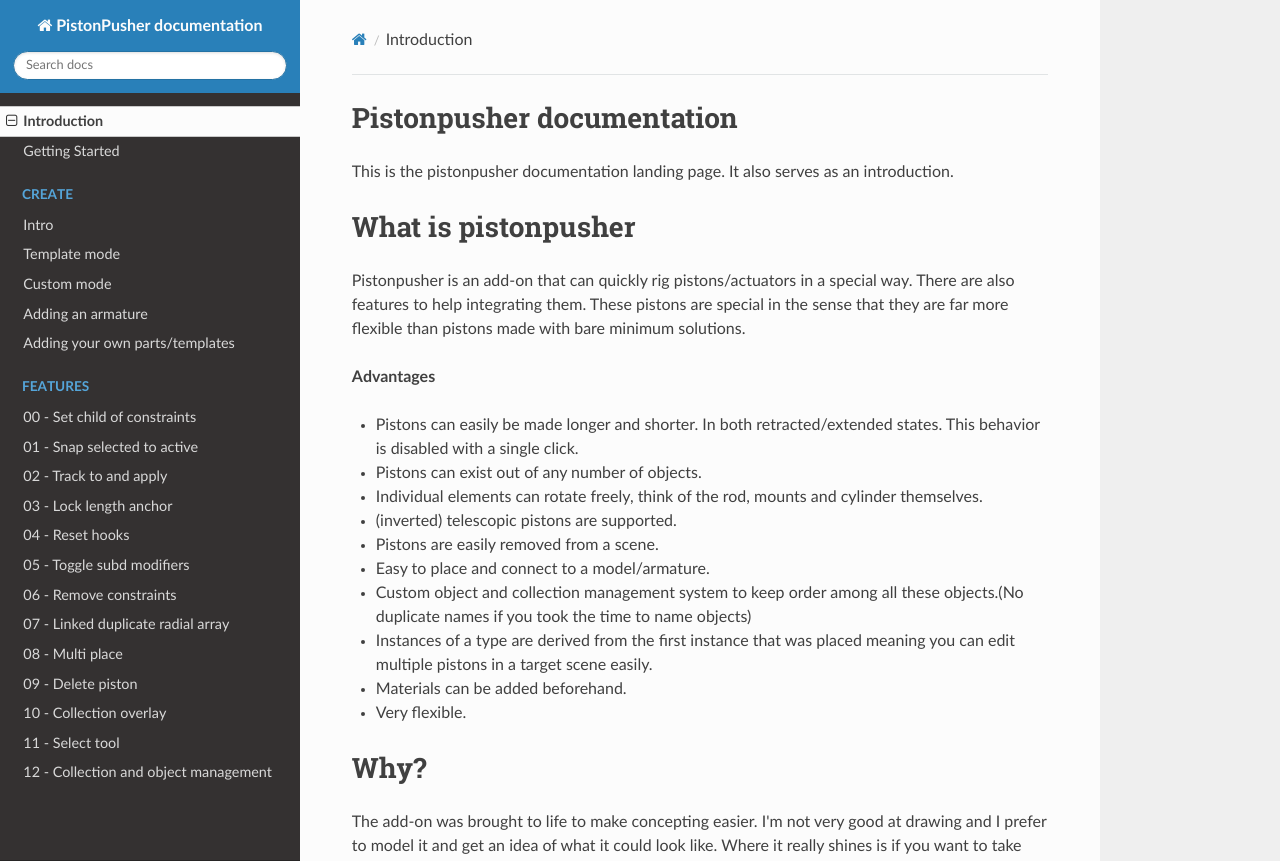
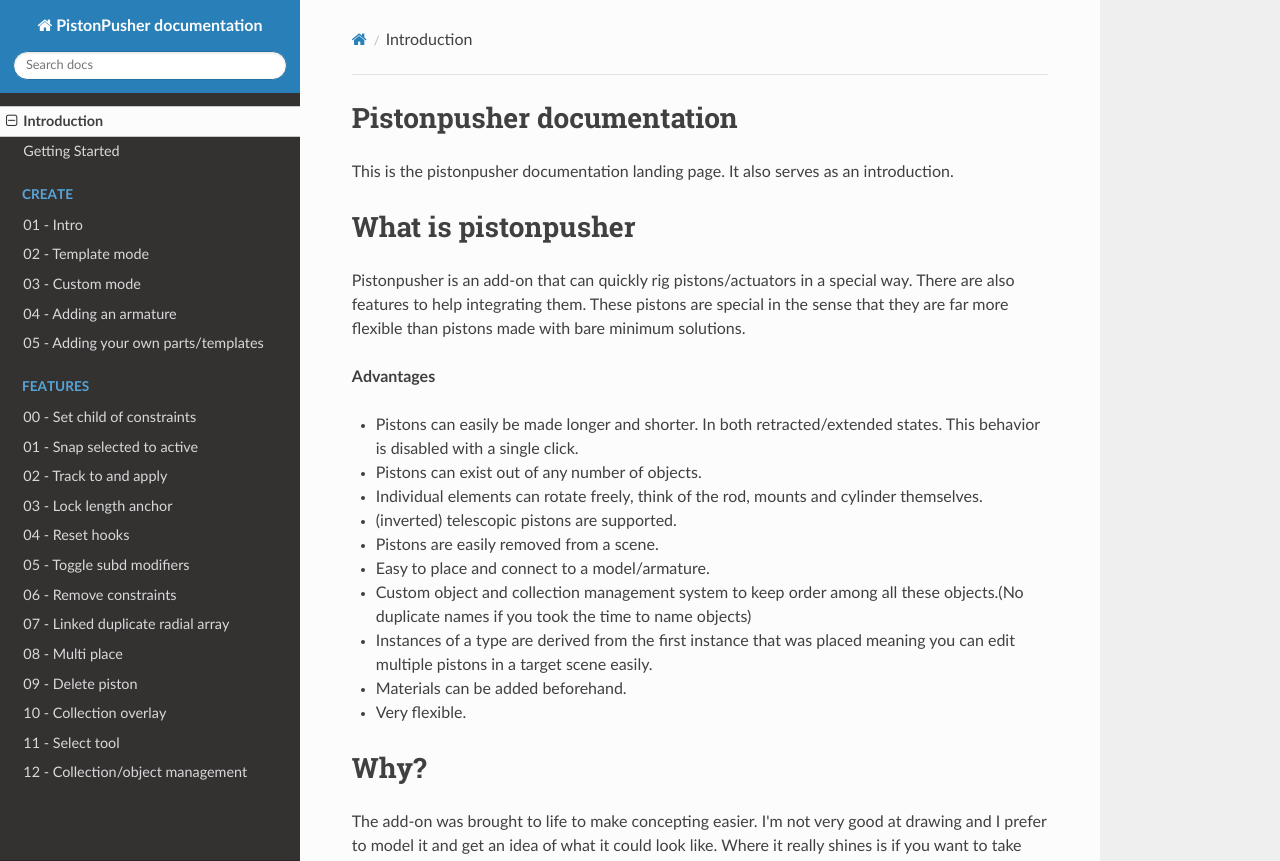
Before and after one commit to ZenderB3D/pp_docs, an MkDocs documentation site: the page built from docs/index.md, in a window 1280 px wide. Shown: the top 861 px of the page. Built offline with MkDocs 1.6.1, drawn with Linux system fonts in a browser that asks for light colours; nearby versions of some CDN libraries.

Commit message:
Update mkdocs.yml

```diff
--- a/mkdocs.yml
+++ b/mkdocs.yml
@@ -4,11 +4,11 @@ nav:
     - Introduction: index.md
     - Getting Started: gettingstarted.md
     - Create:
-        'Intro': create/create.md
-        'Template mode': create/templatemode.md
-        'Custom mode': create/custommode.md
-        'Adding an armature': create/addarmature.md
-        'Adding your own parts/templates': create/addparts.md
+        '01 - Intro': create/create.md
+        '02 - Template mode': create/templatemode.md
+        '03 - Custom mode': create/custommode.md
+        '04 - Adding an armature': create/addarmature.md
+        '05 - Adding your own parts/templates': create/addparts.md
     - Features:
         '00 - Set child of constraints': features/addchildof.md
         '01 - Snap selected to active': features/snapseltoactive.md
@@ -22,7 +22,7 @@ nav:
         '09 - Delete piston': features/deletepiston.md
         '10 - Collection overlay': features/collectionoverlay.md
         '11 - Select tool': features/selecttool.md
-        '12 - Collection and object management': features/collectionmanagement.md
+        '12 - Collection/object management': features/collectionmanagement.md
 
 
 theme: readthedocs
```
